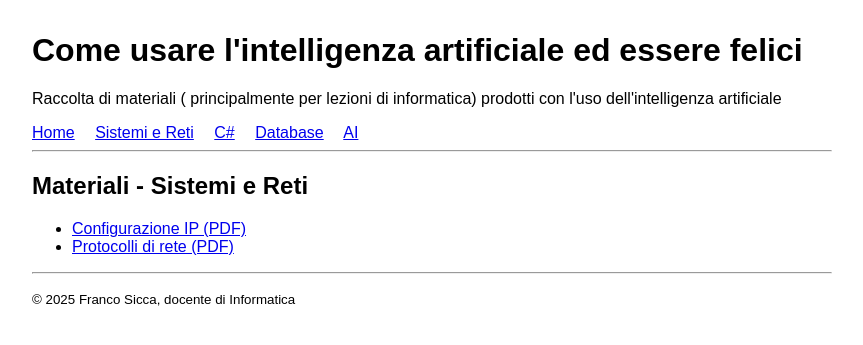
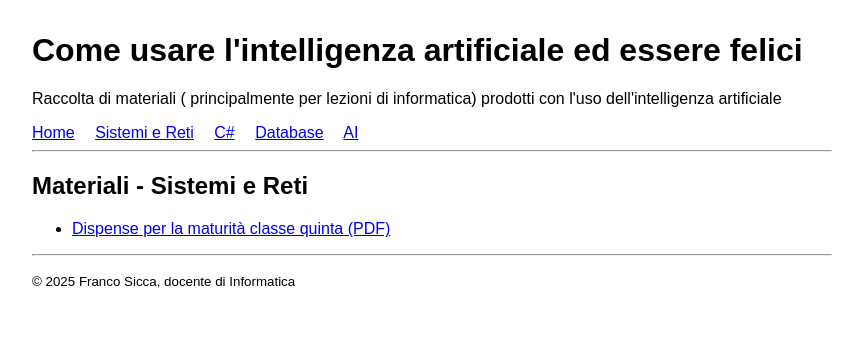
Before and after one commit to franco71to/sicca, a Jekyll site: the page built from materiali/sistemi-reti.md, in a window 1280 px wide. Shown: the top 345 px of the page, without its empty margins (0-863 px from the left). Built offline with Jekyll 4.4.1, drawn with Linux system fonts in a browser that asks for light colours.

Commit message:
Update sistemi-reti.md

```diff
--- a/materiali/sistemi-reti.md
+++ b/materiali/sistemi-reti.md
@@ -5,5 +5,4 @@
 
 ## Materiali - Sistemi e Reti
 
-- [Configurazione IP (PDF)](/assets/ip-configurazione.pdf)
-- [Protocolli di rete (PDF)](/assets/protocolli-rete.pdf)
+- [Dispense per la maturità classe quinta (PDF)]({ site.baseurl }/assets/2025-DISPENSE-SISTEMI-MATURITAv2.2.pdf)
```
